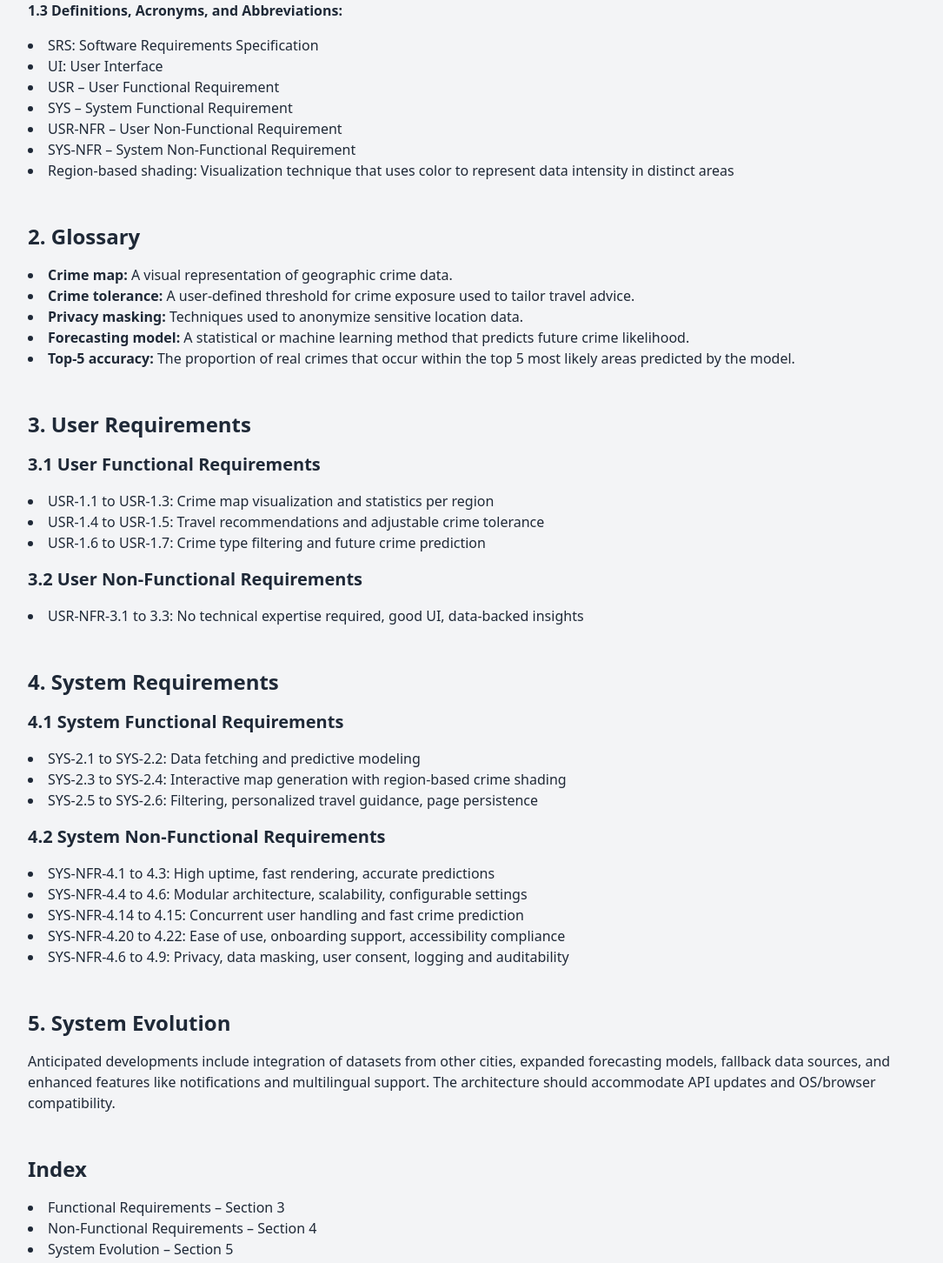
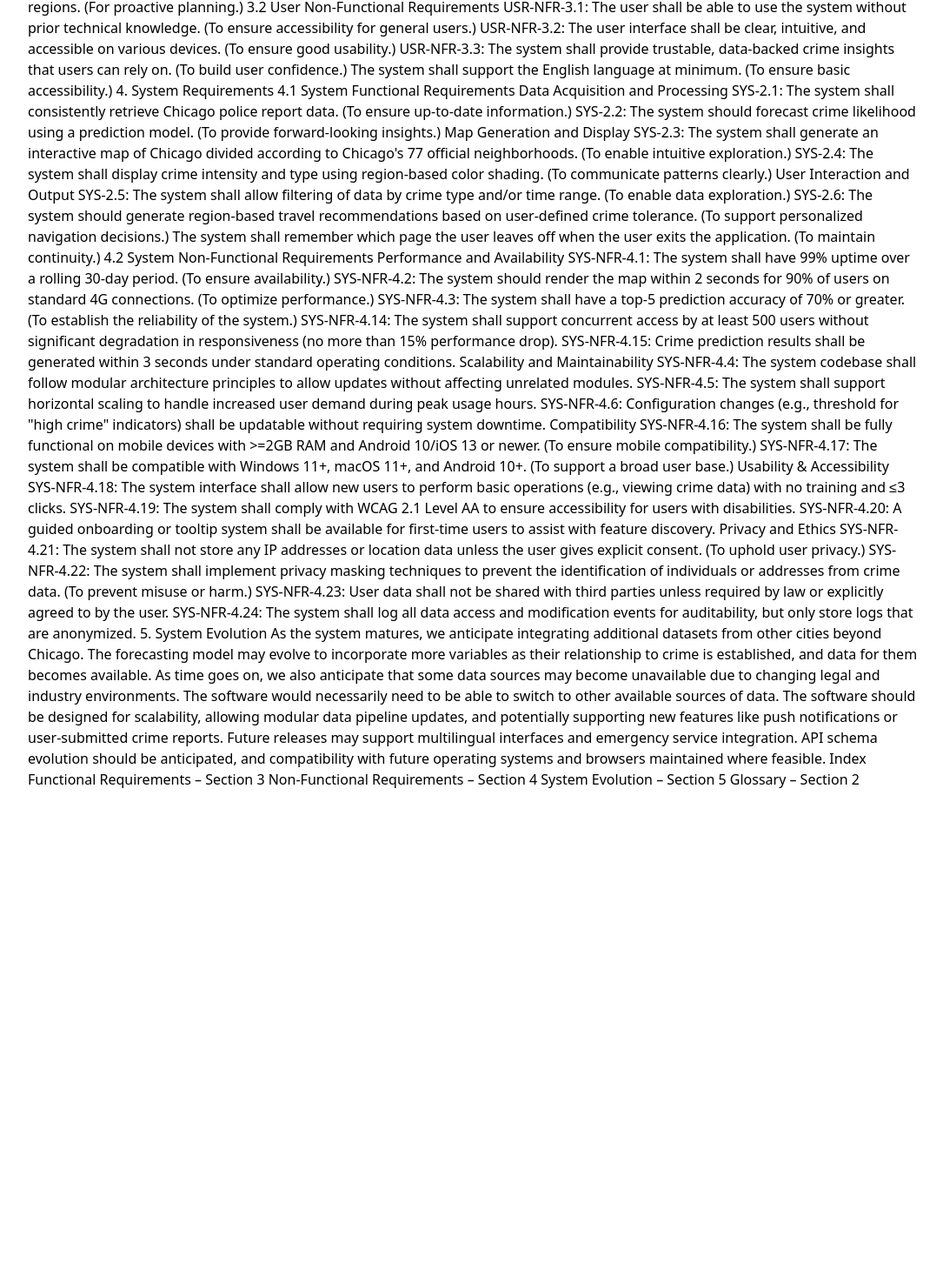
Before and after one commit to PBLGroupG/PBLGroupG.github.io, a Next.js app: page /document in a window 1280 px wide. Shown: the part 888-2340 px from the top of the page at 87% size, without its empty margins (96-1181 px from the left). After the commit the page ends 1940 px from the top, so only its background shows below. Built offline with nearby package versions, Linux system fonts and the light colour scheme.

Commit message:
updatereqdoc
re-adding the reqdoc

```diff
--- a/app/document/page.tsx
+++ b/app/document/page.tsx
@@ -1,93 +1,109 @@
-export default function documentPage() {
+
+    export default function DocumentPage() {
         return (
-      <section className="min-h-screen px-6 py-20 bg-gray-100 transition-colors">
-        <div className="max-w-5xl mx-auto animate-fadeIn space-y-12">
-          <h1 className="text-center text-6xl font-bold text-gray-900 mb-12">
+          <section className="min-h-screen px-6 py-20 bg-white text-black transition-colors">
+            <div className="max-w-5xl mx-auto space-y-6">
+              <h1 className="text-center text-4xl font-bold">
                 Software Requirements Specification (SRS)
               </h1>
-
-          <h2 className="text-3xl font-semibold">Crime Mapping and Forecasting Application</h2>
-
-          <div className="space-y-6 mt-8">
-            <h3 className="text-2xl font-semibold">Preface</h3>
-            <p>This Software Requirements Specification (SRS) document has been prepared by Group G for the PBL3 course project. It outlines the requirements for the development of a crime mapping and forecasting application focused on the city of Chicago. The application aims to assist users in understanding local crime patterns and making informed decisions about travel and safety.</p>
-            <p>This document is intended for use by the development team, instructors, testers, and future maintainers of the system.</p>
-          </div>
+              <h2 className="text-2xl font-semibold">
+                Crime Mapping and Forecasting Application
+              </h2>
 
               <div className="space-y-4">
-            <h3 className="text-2xl font-semibold">1. Introduction</h3>
-            <p><strong>1.1 Purpose:</strong> To specify the functional and non-functional requirements of a software system designed to visualize crime data, predict time-based crime likelihood, and provide region-specific travel recommendations based on safety.</p>
-            <p><strong>1.2 Scope:</strong> This application will retrieve police report data from public sources and display aggregated crime data using a region-based map of Chicago. The system will offer features such as filtering by crime type, forecasting crime likelihood, and customizable travel safety recommendations.</p>
-            <p><strong>1.3 Definitions, Acronyms, and Abbreviations:</strong></p>
-            <ul className="list-disc list-inside">
-              <li>SRS: Software Requirements Specification</li>
-              <li>UI: User Interface</li>
-              <li>USR – User Functional Requirement</li>
-              <li>SYS – System Functional Requirement</li>
-              <li>USR-NFR – User Non-Functional Requirement</li>
-              <li>SYS-NFR – System Non-Functional Requirement</li>
-              <li>Region-based shading: Visualization technique that uses color to represent data intensity in distinct areas</li>
-            </ul>
-          </div>
+                {`
+      Preface
+      This Software Requirements Specification (SRS) document has been prepared by Group G for the PBL3 course project. It outlines the requirements for the development of a crime mapping and forecasting application focused on the city of Chicago. The application aims to assist users in understanding local crime patterns and making informed decisions about travel and safety.
+      This document is intended for use by the development team, instructors, testers, and future maintainers of the system.
 
-          <div className="space-y-4">
-            <h3 className="text-2xl font-semibold">2. Glossary</h3>
-            <ul className="list-disc list-inside">
-              <li><strong>Crime map:</strong> A visual representation of geographic crime data.</li>
-              <li><strong>Crime tolerance:</strong> A user-defined threshold for crime exposure used to tailor travel advice.</li>
-              <li><strong>Privacy masking:</strong> Techniques used to anonymize sensitive location data.</li>
-              <li><strong>Forecasting model:</strong> A statistical or machine learning method that predicts future crime likelihood.</li>
-              <li><strong>Top-5 accuracy:</strong> The proportion of real crimes that occur within the top 5 most likely areas predicted by the model.</li>
-            </ul>
-          </div>
+      1. Introduction
+      1.1 Purpose
+      The purpose of this document is to specify the functional and non-functional requirements of a software system designed to visualize crime data, predict time-based crime likelihood, and provide region-specific travel recommendations based on safety.
+      1.2 Scope
+      This application will retrieve police report data from public sources and display aggregated crime data using a region-based map of Chicago. The system will offer features such as filtering by crime type, forecasting crime likelihood, and customizable travel safety recommendations. The target users include present and prospective residents, students, and travelers seeking insights into the safety of specific areas.
+      1.3 Definitions, Acronyms, and Abbreviations
+      SRS: Software Requirements Specification
+      UI: User Interface
+      USR – User Functional Requirement
+      SYS – System Functional Requirement
+      USR-NFR – User Non-Functional Requirement
+      SYS-NFR – System Non-Functional Requirement
+      Region-based shading: Visualization technique that uses color to represent data intensity in distinct areas
 
-          <div className="space-y-4">
-            <h3 className="text-2xl font-semibold">3. User Requirements</h3>
-            <h4 className="text-xl font-semibold">3.1 User Functional Requirements</h4>
-            <ul className="list-disc list-inside">
-              <li>USR-1.1 to USR-1.3: Crime map visualization and statistics per region</li>
-              <li>USR-1.4 to USR-1.5: Travel recommendations and adjustable crime tolerance</li>
-              <li>USR-1.6 to USR-1.7: Crime type filtering and future crime prediction</li>
-            </ul>
-            <h4 className="text-xl font-semibold">3.2 User Non-Functional Requirements</h4>
-            <ul className="list-disc list-inside">
-              <li>USR-NFR-3.1 to 3.3: No technical expertise required, good UI, data-backed insights</li>
-            </ul>
-          </div>
+      2. Glossary
+      Crime map: A visual representation of geographic crime data.
+      Crime tolerance: A user-defined threshold for crime exposure used to tailor travel advice.
+      Privacy masking: Techniques used to anonymize sensitive location data.
+      Forecasting model: A statistical or machine learning method that predicts future crime likelihood.
+      Top-5 accuracy: The proportion of real crimes that occur within the top 5 most likely areas predicted by the model.
 
-          <div className="space-y-4">
-            <h3 className="text-2xl font-semibold">4. System Requirements</h3>
-            <h4 className="text-xl font-semibold">4.1 System Functional Requirements</h4>
-            <ul className="list-disc list-inside">
-              <li>SYS-2.1 to SYS-2.2: Data fetching and predictive modeling</li>
-              <li>SYS-2.3 to SYS-2.4: Interactive map generation with region-based crime shading</li>
-              <li>SYS-2.5 to SYS-2.6: Filtering, personalized travel guidance, page persistence</li>
-            </ul>
-            <h4 className="text-xl font-semibold">4.2 System Non-Functional Requirements</h4>
-            <ul className="list-disc list-inside">
-              <li>SYS-NFR-4.1 to 4.3: High uptime, fast rendering, accurate predictions</li>
-              <li>SYS-NFR-4.4 to 4.6: Modular architecture, scalability, configurable settings</li>
-              <li>SYS-NFR-4.14 to 4.15: Concurrent user handling and fast crime prediction</li>
-              <li>SYS-NFR-4.20 to 4.22: Ease of use, onboarding support, accessibility compliance</li>
-              <li>SYS-NFR-4.6 to 4.9: Privacy, data masking, user consent, logging and auditability</li>
-            </ul>
-          </div>
+      3. User requirements
+      3.1 User Functional Requirements
+      Crime Visualization
+      USR-1.1: The user shall be able to view a map of Chicago split into distinct regions by community districts. (To help users understand which area they are navigating or analyzing.)
+      USR-1.2: The user shall be able to see indicators of crime levels and types within each region. (To quickly assess safety and crime patterns.)
+      USR-1.3: The user shall be able to display detailed crime statistics in a selected area. (For deeper insight.)
+      Travel Guidance and Personalization
+      USR-1.4: The user shall be able to view travel recommendations based on local crime levels. (To make safer travel decisions.)
+      USR-1.5: The user should be able to adjust their crime tolerance level to influence travel recommendations. (To personalize system output.)
+      Data Filtering and Forecasting
+      USR-1.6: The user shall be able to filter crime data by type. (To focus on personally relevant threats.)
+      USR-1.7: The user should be able to view the predicted likelihood of specific crimes occurring in different regions. (For proactive planning.)
+      3.2 User Non-Functional Requirements
+      USR-NFR-3.1: The user shall be able to use the system without prior technical knowledge. (To ensure accessibility for general users.)
+      USR-NFR-3.2: The user interface shall be clear, intuitive, and accessible on various devices. (To ensure good usability.)
+      USR-NFR-3.3: The system shall provide trustable, data-backed crime insights that users can rely on. (To build user confidence.)
+      The system shall support the English language at minimum. (To ensure basic accessibility.)
 
-          <div className="space-y-4">
-            <h3 className="text-2xl font-semibold">5. System Evolution</h3>
-            <p>
-              Anticipated developments include integration of datasets from other cities, expanded forecasting models, fallback data sources, and enhanced features like notifications and multilingual support. The architecture should accommodate API updates and OS/browser compatibility.
-            </p>
-          </div>
+      4. System Requirements
+      4.1 System Functional Requirements
+      Data Acquisition and Processing
+      SYS-2.1: The system shall consistently retrieve Chicago police report data. (To ensure up-to-date information.)
+      SYS-2.2: The system should forecast crime likelihood using a prediction model. (To provide forward-looking insights.)
+      Map Generation and Display
+      SYS-2.3: The system shall generate an interactive map of Chicago divided according to Chicago's 77 official neighborhoods. (To enable intuitive exploration.)
+      SYS-2.4: The system shall display crime intensity and type using region-based color shading. (To communicate patterns clearly.)
+      User Interaction and Output
+      SYS-2.5: The system shall allow filtering of data by crime type and/or time range. (To enable data exploration.)
+      SYS-2.6: The system should generate region-based travel recommendations based on user-defined crime tolerance. (To support personalized navigation decisions.)
+      The system shall remember which page the user leaves off when the user exits the application. (To maintain continuity.)
 
-          <div className="space-y-4">
-            <h3 className="text-2xl font-semibold">Index</h3>
-            <ul className="list-disc list-inside">
-              <li>Functional Requirements – Section 3</li>
-              <li>Non-Functional Requirements – Section 4</li>
-              <li>System Evolution – Section 5</li>
-              <li>Glossary – Section 2</li>
-            </ul>
+      4.2 System Non-Functional Requirements
+      Performance and Availability
+      SYS-NFR-4.1: The system shall have 99% uptime over a rolling 30-day period. (To ensure availability.)
+      SYS-NFR-4.2: The system should render the map within 2 seconds for 90% of users on standard 4G connections. (To optimize performance.)
+      SYS-NFR-4.3: The system shall have a top-5 prediction accuracy of 70% or greater. (To establish the reliability of the system.)
+      SYS-NFR-4.14: The system shall support concurrent access by at least 500 users without significant degradation in responsiveness (no more than 15% performance drop).
+      SYS-NFR-4.15: Crime prediction results shall be generated within 3 seconds under standard operating conditions.
+      Scalability and Maintainability
+      SYS-NFR-4.4: The system codebase shall follow modular architecture principles to allow updates without affecting unrelated modules.
+      SYS-NFR-4.5: The system shall support horizontal scaling to handle increased user demand during peak usage hours.
+      SYS-NFR-4.6: Configuration changes (e.g., threshold for "high crime" indicators) shall be updatable without requiring system downtime.
+      Compatibility
+      SYS-NFR-4.16: The system shall be fully functional on mobile devices with >=2GB RAM and Android 10/iOS 13 or newer. (To ensure mobile compatibility.)
+      SYS-NFR-4.17: The system shall be compatible with Windows 11+, macOS 11+, and Android 10+. (To support a broad user base.)
+      Usability & Accessibility
+      SYS-NFR-4.18: The system interface shall allow new users to perform basic operations (e.g., viewing crime data) with no training and ≤3 clicks.
+      SYS-NFR-4.19: The system shall comply with WCAG 2.1 Level AA to ensure accessibility for users with disabilities.
+      SYS-NFR-4.20: A guided onboarding or tooltip system shall be available for first-time users to assist with feature discovery.
+      Privacy and Ethics
+      SYS-NFR-4.21: The system shall not store any IP addresses or location data unless the user gives explicit consent. (To uphold user privacy.)
+      SYS-NFR-4.22: The system shall implement privacy masking techniques to prevent the identification of individuals or addresses from crime data. (To prevent misuse or harm.)
+      SYS-NFR-4.23: User data shall not be shared with third parties unless required by law or explicitly agreed to by the user.
+      SYS-NFR-4.24: The system shall log all data access and modification events for auditability, but only store logs that are anonymized.
+
+      5. System Evolution
+      As the system matures, we anticipate integrating additional datasets from other cities beyond Chicago. The forecasting model may evolve to incorporate more variables as their relationship to crime is established, and data for them becomes available.
+      As time goes on, we also anticipate that some data sources may become unavailable due to changing legal and industry environments. The software would necessarily need to be able to switch to other available sources of data.
+      The software should be designed for scalability, allowing modular data pipeline updates, and potentially supporting new features like push notifications or user-submitted crime reports.
+      Future releases may support multilingual interfaces and emergency service integration. API schema evolution should be anticipated, and compatibility with future operating systems and browsers maintained where feasible.
+
+      Index
+      Functional Requirements – Section 3
+      Non-Functional Requirements – Section 4
+      System Evolution – Section 5
+      Glossary – Section 2
+                `}
               </div>
             </div>
           </section>
```
Lines whose indentation alone changed are shown as unchanged.
